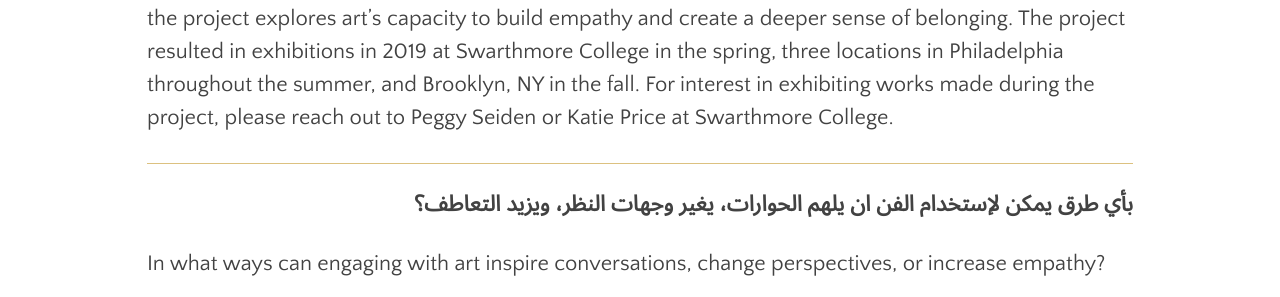
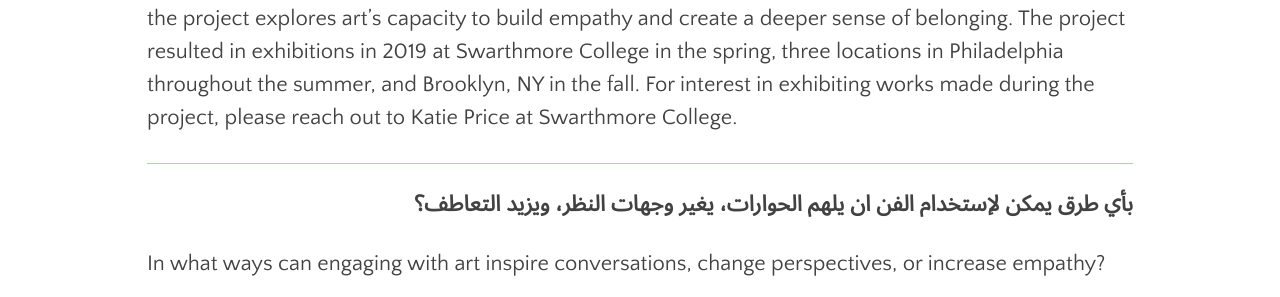
Before and after one commit to swat-ds/fps.swarthmore.edu, a Jekyll site: the page built from _pages/about.md, in a window 1280 px wide. Shown: the part 626-923 px from the top of the page. Built offline with Jekyll 4.4.1, drawn with Linux system fonts in a browser that asks for light colours; some of the changed text lies outside the part shown.

Commit message:
updates about page

```diff
--- a/_pages/about.md
+++ b/_pages/about.md
@@ -11,7 +11,7 @@ published: true
 ق بالانتماء.
 {: .ar.bold}
 
-<p>Swarthmore College’s <em>Friends, Peace, and Sanctuary</em> project, supported by The Pew Center for Arts & Heritage, brings renowned book artists into conversation with Syrian and Iraqi individuals who have resettled to Philadelphia. Driven by questions about displacement and refuge, history and experience, the project explores art’s capacity to build empathy and create a deeper sense of belonging. The project resulted in exhibitions in 2019 at Swarthmore College in the spring, three locations in Philadelphia throughout the summer, and Brooklyn, NY in the fall. For interest in exhibiting works made during the project, please reach out to Peggy Seiden or Katie Price at Swarthmore College.
+<p>Swarthmore College’s <em>Friends, Peace, and Sanctuary</em> project, supported by The Pew Center for Arts & Heritage, brings renowned book artists into conversation with Syrian and Iraqi individuals who have resettled to Philadelphia. Driven by questions about displacement and refuge, history and experience, the project explores art’s capacity to build empathy and create a deeper sense of belonging. The project resulted in exhibitions in 2019 at Swarthmore College in the spring, three locations in Philadelphia throughout the summer, and Brooklyn, NY in the fall. For interest in exhibiting works made during the project, please reach out to Katie Price at Swarthmore College.
 </p>
 
 <hr/>
```
